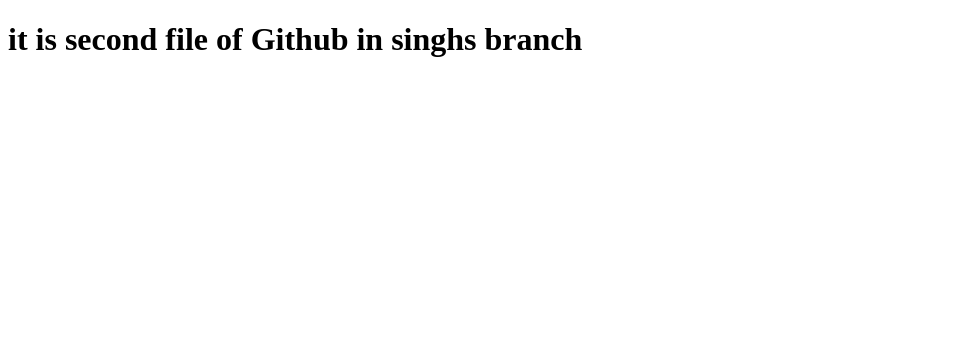
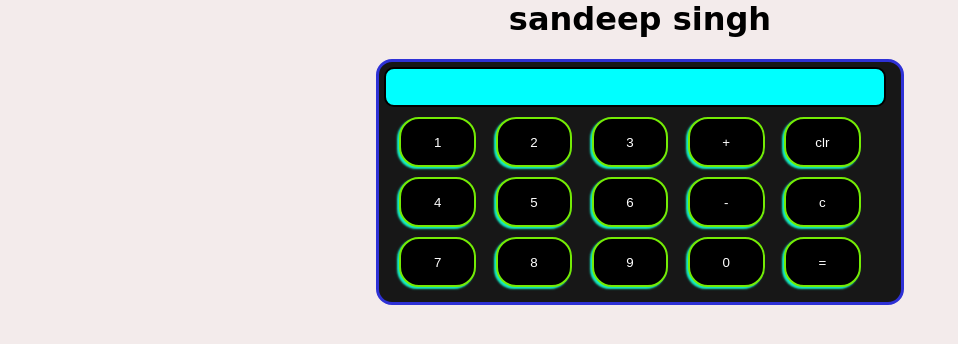
Before and after one commit to SandeepSingh34/Calculator, a plain HTML site: page home.html in a window 1280 px wide. Shown: the whole page, without its empty margins (0-958 px from the left). Drawn offline with Linux system fonts and the light colour scheme.

Commit message:
calculator file

```diff
--- a/home.html
+++ b/home.html
@@ -1,12 +1,134 @@
-<!DOCTYPE html>
 <html lang="en">
 <head>
-    <meta charset="UTF-8">
-    <meta http-equiv="X-UA-Compatible" content="IE=edge">
-    <meta name="viewport" content="width=device-width, initial-scale=1.0">
-    <title>Document</title>
+    <link rel="preconnect" href="https://fonts.googleapis.com">
+<link rel="preconnect" href="https://fonts.gstatic.com" crossorigin>
+
+    <title>fixcode</title>
+
+    <style>
+         @font-face{
+            font-family:AlexBrush-Regular;
+            src:url('home/sandeepsingh/visual/AlexBrush-Regular.ttf');
+             }
+        body{
+            margin:0px;
+            padding:0px;
+            background-color: rgb(243, 235, 235);
+        }
+        h1{
+            text-align:center;
+            font-family:cursive;
+
+        }
+        #cbody{
+            width:40%;
+            margin:10px auto 0px auto;
+            height:230px;
+            padding:5px;
+            border:3px solid rgb(46, 49, 214);
+            border-radius:16px;
+            background-color: rgb(23, 23, 23);
+
+        }
+        .btn{
+            width:15%;
+            height:50px;
+            margin-top:10px;
+            margin-left:3%;
+            margin-right: auto;
+            border: 2px solid rgb(116, 235, 5);
+            border-radius:20px;
+            box-shadow: -2px 2px 2px rgb(20, 237, 194);
+            background-color: black;
+            color:white;
+        }
+        .btn:hover{
+
+            color:black;
+            background-color: aqua;
+
+            font-size:22px ;
+            transition: 0.2s;
+        }
+        #in{
+            width:98%;
+            height:40px;
+            font-size: 18px;
+            border:2px solid black;
+            background-color: aqua;
+            color:rgb(0, 0, 0);
+            border-radius:10px;
+
+
+
+        }
+
+    </style>
 </head>
 <body>
-    <h1>it is second file of Github in singhs branch</h1>
+    <h1>sandeep singh</h1>
+    <div id="cbody">
+    <input type="text" id="in"><br>
+    <button class="btn">1</button>
+    <button class="btn">2</button>
+    <button class="btn">3</button>
+    <button class="btn">+</button>
+    <button class="btn">clr</button>
+    <br>
+    <button class="btn">4</button>
+    <button class="btn">5</button>
+    <button class="btn">6</button>
+    <button class="btn">-</button>
+    <button class="btn">c</button>
+    <br>
+    <button class="btn">7</button>
+    <button class="btn">8</button>
+    <button class="btn">9</button>
+    <button class="btn">0</button>
+    <button class="btn">=</button>
+
+ </div>
+
 </body>
+<script>
+    let a=document.getElementById("in");
+    let i=document.getElementsByClassName("btn");
+
+  for(let j=0;j<=14; j++)
+  {
+    function fun()
+    {
+       if(i[j].innerHTML=="=")
+       {
+        if(a.value=="")
+        {
+              a.value="";
+
+
+        }
+        else
+        {
+        let e=eval(a.value);
+        a.value=e;
+        }
+
+       }
+       else if(i[j].innerHTML=="c"){
+              let tem=""+a.value;
+             let sl=tem.slice(0,tem.length-1);
+             a.value=sl;
+       }
+       else if(i[j].innerHTML=="clr")
+       {
+             a.value="";
+       }
+       else
+       {
+
+       a.value=a.value+i[j].innerHTML;
+       }
+    }
+    i[j].addEventListener("click",fun);
+  }
+    </script>
 </html>
```
